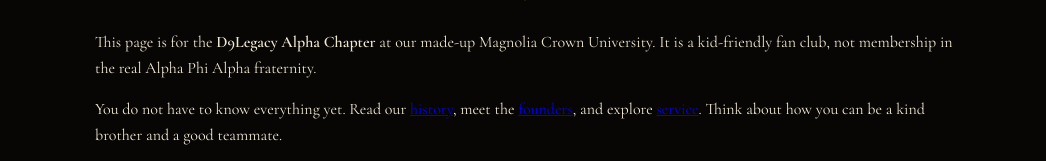
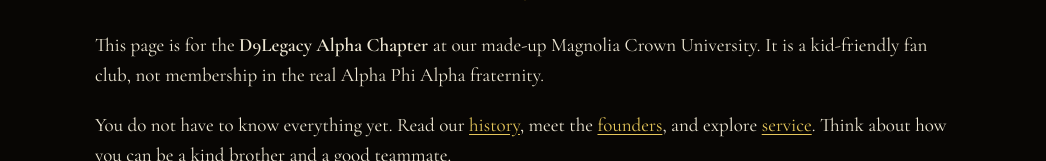
Before and after one commit to d9legacy/d9legacy.github.io, a plain HTML site: page alpha-phi-alpha/interest.html in a window 1280 px wide. Shown: the part 726-887 px from the top of the page, without its empty margins (115-1161 px from the left). Drawn offline with nearby package versions, Linux system fonts and the light colour scheme.

Commit message:
Improve interest guide text size and dark-background link contrast

```diff
--- a/alpha-phi-alpha/interest.html
+++ b/alpha-phi-alpha/interest.html
@@ -9,7 +9,7 @@
 <link href="https://fonts.googleapis.com/css2?family=Cinzel:wght@400;600;700;900&family=Cormorant+Garamond:ital,wght@0,400;0,500;0,600;1,400;1,500&display=swap" rel="stylesheet">
 <link rel="stylesheet" href="style.css?v=crest1">
 <style>
-.interest-guide{max-width:860px;margin:0 auto}.interest-guide p{line-height:1.6}.interest-guide h4{font-size:25px;margin:24px 0 8px}.interest-guide ol{padding-left:1.3em;line-height:1.7}.interest-guide li{margin-bottom:10px}.interest-crest{display:block;width:100px;height:110px;object-fit:contain;margin:0 auto 20px}.interest-local{max-width:760px;margin:18px auto;text-align:center;font-size:16px;line-height:1.5}
+.interest-guide{max-width:860px;margin:0 auto;font-size:19px}.interest-guide a:not(.btn){color:var(--gold-bright);text-underline-offset:3px}.interest-guide .rb-doc-title{font-size:clamp(30px,5vw,44px)}.interest-guide p{line-height:1.6}.interest-guide h4{font-size:25px;margin:24px 0 8px}.interest-guide ol{padding-left:1.3em;line-height:1.7}.interest-guide li{margin-bottom:10px}.interest-crest{display:block;width:100px;height:110px;object-fit:contain;margin:0 auto 20px}.interest-local{max-width:760px;margin:18px auto;text-align:center;font-size:16px;line-height:1.5}
 </style>
 </head>
 <body>
```
Also changed, not shown: iota-phi-theta/interest.html (+1 -1 lines), kappa-alpha-psi/interest.html (+1 -1 lines), omega-psi-phi/interest.html (+1 -1 lines), phi-beta-sigma/interest.html (+1 -1 lines).
